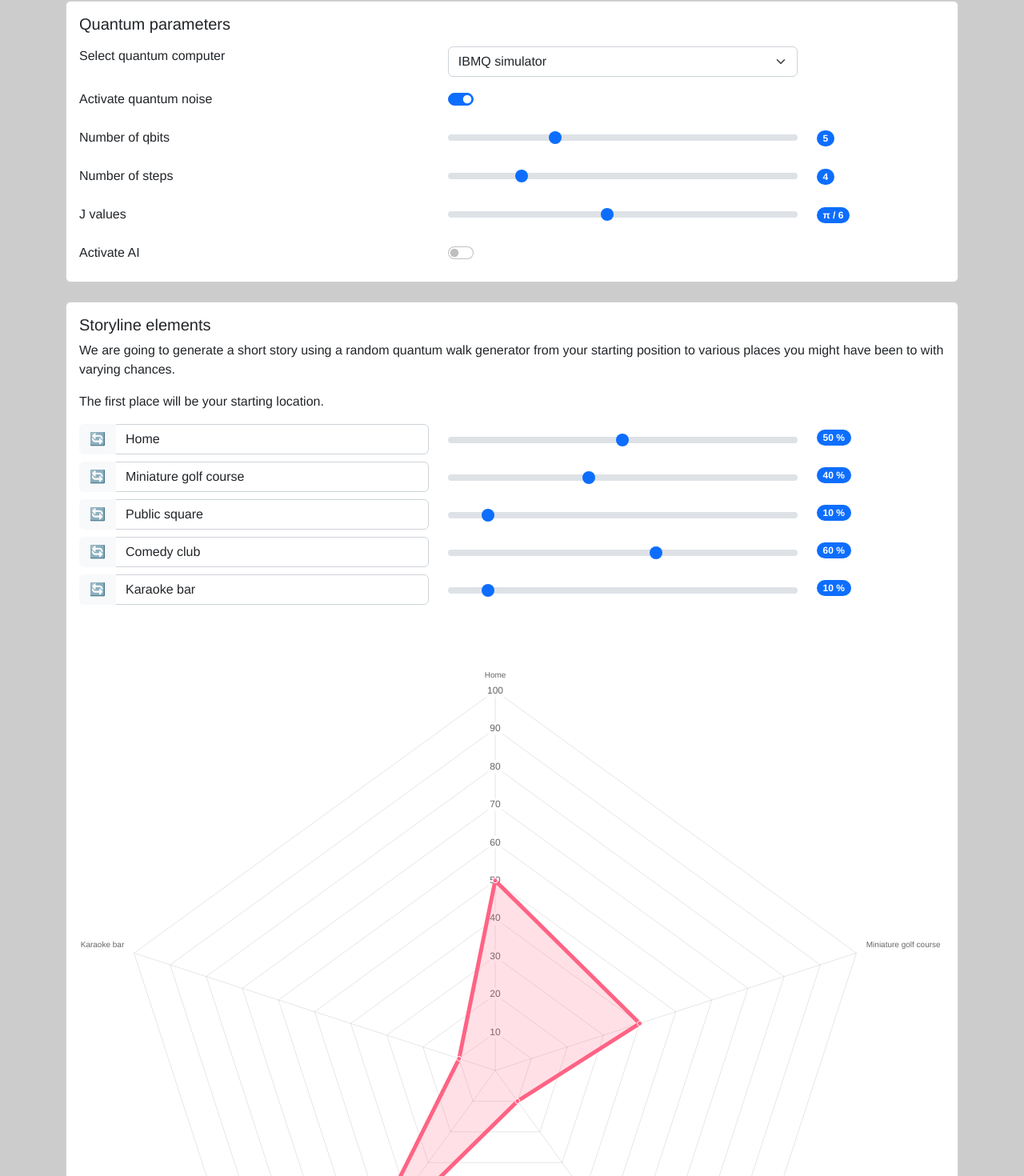
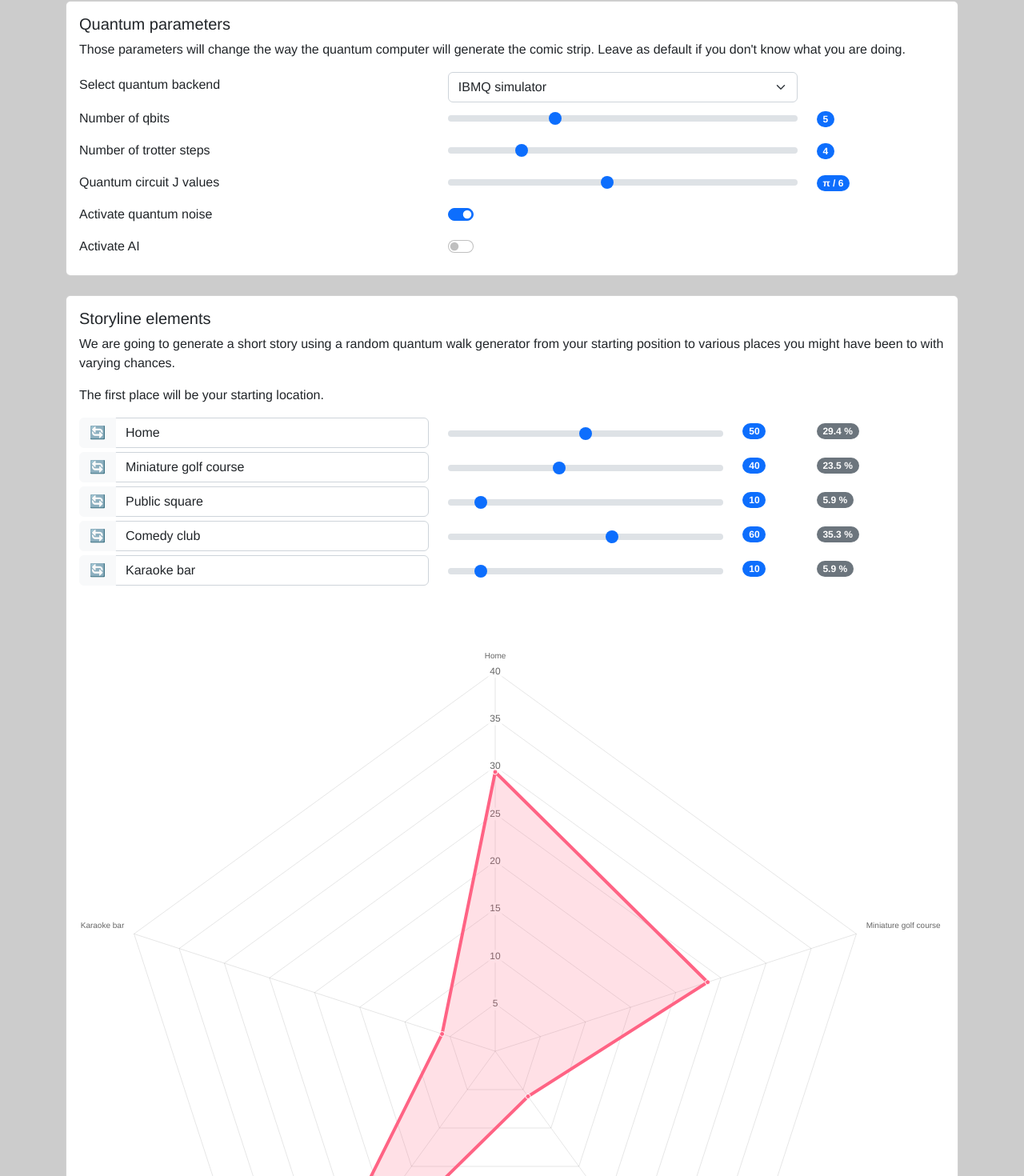
Before and after one commit to sneakyweasel/quintessence, a Vue app in the folder haze-frontend/: page / in a window 1280 px wide. Shown: the part 161-1631 px from the top of the page at 80% size. Built offline with nearby package versions, Linux system fonts and the light colour scheme.

Commit message:
Added normalised input percentages

```diff
--- a/haze-frontend/src/App.vue
+++ b/haze-frontend/src/App.vue
@@ -10,12 +10,16 @@
             <div class="card mt-5">
                 <div class="card-body">
                     <h5 class="card-title">Quantum parameters</h5>
+                    <p class="card-text">
+                        Those parameters will change the way the quantum computer will generate the comic strip. Leave as
+                        default if you don't know what you are doing.
+                    </p>
 
                     <!-- Quantum computer -->
                     <div class="row mt-3">
                         <div class="col-5">
-                            <label for="computer_select" class="form-label">
-                                <span class="">Select quantum computer</span>
+                            <label for="computer_select" class="form-label mt-1">
+                                <span class="">Select quantum backend</span>
                             </label>
                         </div>
                         <div class="col-5">
@@ -27,24 +31,8 @@
                         <div class="col-2"></div>
                     </div>
 
-                    <!-- Toggle quantum simulator noise -->
-                    <div class="row mt-3">
-                        <div class="col-5">
-                            <label for="qbit_count_range" class="form-label">
-                                <span class="">Activate quantum noise</span>
-                            </label>
-                        </div>
-                        <div class="col-5">
-                            <div class="form-check form-switch">
-                                <input class="form-check-input" type="checkbox" v-model="activate_noise" id="noise_toggle">
-                            </div>
-                        </div>
-                        <div class="col-2">
-                        </div>
-                    </div>
-
                     <!-- Number of qbits -->
-                    <div class="row mt-3">
+                    <div class="row mt-2">
                         <div class="col-5">
                             <label for="qbit_count_range" class="form-label">
                                 <span class="">Number of qbits</span>
@@ -62,10 +50,10 @@
                     </div>
 
                     <!-- Trotter steps -->
-                    <div class="row mt-3">
+                    <div class="row mt-2">
                         <div class="col-5">
                             <label for="qbit_count_range" class="form-label">
-                                <span class="">Number of steps</span>
+                                <span class="">Number of trotter steps</span>
                             </label>
                         </div>
                         <div class="col-5">
@@ -80,10 +68,10 @@
                     </div>
 
                     <!-- J values -->
-                    <div class="row mt-3">
+                    <div class="row mt-2">
                         <div class="col-5">
                             <label for="jval_range" class="form-label">
-                                <span class="">J values</span>
+                                <span class="">Quantum circuit J values</span>
                             </label>
                         </div>
                         <div class="col-5">
@@ -97,8 +85,24 @@
                         </div>
                     </div>
 
+                    <!-- Toggle quantum simulator noise -->
+                    <div class="row mt-2">
+                        <div class="col-5">
+                            <label for="qbit_count_range" class="form-label">
+                                <span class="">Activate quantum noise</span>
+                            </label>
+                        </div>
+                        <div class="col-5">
+                            <div class="form-check form-switch">
+                                <input class="form-check-input" type="checkbox" v-model="activate_noise" id="noise_toggle">
+                            </div>
+                        </div>
+                        <div class="col-2">
+                        </div>
+                    </div>
+
                     <!-- Toggle AI requests -->
-                    <div class="row mt-3">
+                    <div class="row mt-2">
                         <div class="col-5">
                             <label for="qbit_count_range" class="form-label">
                                 <span class="">Activate AI</span>
@@ -128,7 +132,7 @@
                     </p>
 
                     <!-- Dynamic input - decrease index to start at 0 -->
-                    <div v-for="place, i in places" :key="'row' + i" class="row mt-2">
+                    <div v-for="place, i in places" :key="'row' + i" class="row mt-1">
 
                         <!-- Place text input -->
                         <div class="col-5">
@@ -141,15 +145,24 @@
                             </div>
                         </div>
                         <!-- Probability slider input -->
-                        <div class="col-5 mt-2">
+                        <div class="col-4 mt-2">
                             <input :id="'prob' + i" type="range" class="form-range" :value="place[1]" min="0" max="100"
                                 step="10" :key="'prob' + i" @input.prevent="update_percent_label(i)">
                         </div>
+
+                        <!-- Probability raw value display -->
+                        <div class="col-1 mt-1">
+                            <span :id="'value_label_' + i" class="badge rounded-pill bg-primary">
+                                {{ place[1] }}
+                            </span>
+                        </div>
+
                         <!-- Probability percentage display -->
-                        <div class="col-2 mt-1">
-                            <span :id="'percent_label_' + i" class="badge rounded-pill bg-primary">
-                                {{ place[1] }} %
+                        <div class="col-1 mt-1">
+                            <span :id="'percent_label_' + i" class="badge rounded-pill bg-secondary">
+                                {{ place[2].toFixed(1) }} %
                             </span>
+
                         </div>
 
                     </div>
@@ -307,20 +320,20 @@ export default {
                 scale: {
                     r: {
                         min: 0,
-                        max: 100,
+                        // max: 100,
                         beginAtZero: true,
                         angleLines: {
                             display: false
                         },
                         ticks: {
                             display: false,
-                            stepSize: 10
+                            // stepSize: 10
                         },
                     }
                 },
                 elements: {
                     line: {
-                        borderWidth: 5
+                        borderWidth: 4
                     }
                 }
             }
@@ -332,13 +345,16 @@ export default {
         }
         this.places[0][0] = 'Home';
     },
+    mounted() {
+        this.normalize_percentages();
+    },
     computed: {
         chartData() {
             return {
                 labels: this.places.map(p => p[0]),
                 datasets: [{
-                    label: 'My First Dataset',
-                    data: this.places.map(p => p[1]),
+                    label: 'Input Dataset',
+                    data: this.places.map(p => p[2]),
                     fill: true,
                     backgroundColor: 'rgba(255, 99, 132, 0.2)',
                     borderColor: 'rgb(255, 99, 132)',
@@ -347,7 +363,7 @@ export default {
                     pointHoverBackgroundColor: '#fff',
                     pointHoverBorderColor: 'rgb(255, 99, 132)'
                 }, {
-                    label: 'My Second Dataset',
+                    label: 'Result Dataset',
                     data: this.results.map(p => p[1] * 100),
                     fill: true,
                     backgroundColor: 'rgba(54, 162, 235, 0.2)',
@@ -359,31 +375,13 @@ export default {
                 }]
             };
         },
-        resultData() {
-            return {
-                labels: this.places.map(p => p[0]),
-                datasets: [{
-                    label: 'My First Dataset',
-                    data: this.places.map(p => p[1]),
-                    fill: true,
-                    backgroundColor: 'rgba(255, 99, 132, 0.2)',
-                    borderColor: 'rgb(255, 99, 132)',
-                    pointBackgroundColor: 'rgb(255, 99, 132)',
-                    pointBorderColor: '#fff',
-                    pointHoverBackgroundColor: '#fff',
-                    pointHoverBorderColor: 'rgb(255, 99, 132)'
-                }, {
-                    label: 'My Second Dataset',
-                    data: this.results.map(p => p[1] * 100),
-                    fill: true,
-                    backgroundColor: 'rgba(54, 162, 235, 0.2)',
-                    borderColor: 'rgb(54, 162, 235)',
-                    pointBackgroundColor: 'rgb(54, 162, 235)',
-                    pointBorderColor: '#fff',
-                    pointHoverBackgroundColor: '#fff',
-                    pointHoverBorderColor: 'rgb(54, 162, 235)'
-                }]
-            };
+        total_probability() {
+            let total = 0;
+            for (let i = 0; i < this.places.length; i++) {
+                const raw = this.places[i][1];
+                total += raw;
+            }
+            return total;
         },
     },
     methods: {
@@ -394,9 +392,12 @@ export default {
             return Math.floor(Math.random() * 10) * 10;
         },
         create_new_place: function () {
+            let value = this.get_random_value();
+            let percent = value / this.total_probability * 100;
             return [
                 this.get_random_place(),
-                this.get_random_value(),
+                value,
+                percent
             ];
         },
         change_qbit_count: function () {
@@ -408,7 +409,6 @@ export default {
                 }
             }
             this.chartData.labels = this.places.map(p => p[0]);
-            this.chartData.datasets[0].data = this.places.map(p => p[1]);
         },
         update_place_input: function (i) {
             const place = this.get_random_place();
@@ -416,9 +416,23 @@ export default {
             document.getElementById('place' + i).value = place;
         },
         update_percent_label: function (i) {
-            const percent = document.getElementById('prob' + i).value;
-            this.places[i][1] = parseFloat(percent);
-            document.getElementById('percent_label_' + i).innerHTML = percent + '%';
+            const raw_value = document.getElementById('prob' + i).value;
+            this.places[i][1] = parseFloat(raw_value);
+            this.normalize_percentages();
+        },
+        normalize_percentages() {
+            let total = 0;
+            for (let i = 0; i < this.places.length; i++) {
+                const raw = this.places[i][1];
+                total += raw;
+            }
+            for (let i = 0; i < this.places.length; i++) {
+                const raw = this.places[i][1];
+                const percent = raw / total * 100;
+                this.places[i][2] = percent;
+                document.getElementById('value_label_' + i).innerHTML = raw;
+                document.getElementById('percent_label_' + i).innerHTML = percent + '%';
+            }
         },
         submit_form: function (event) {
             event.preventDefault();
```
